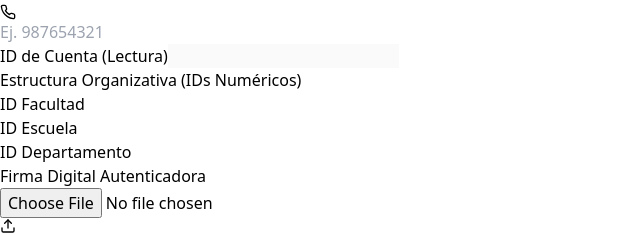
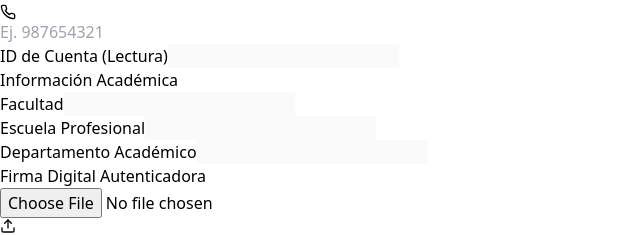
Before and after one commit to PaoMarroquin/RSU_FIPS_NEXTERA, a React (Vite) app in the folder frontend/: page /configuracion in a window 1280 px wide. Shown: the part 612-847 px from the top of the page, without its empty margins (0-640 px from the left). Built offline with nearby package versions, Linux system fonts and the light colour scheme; no server answers.

Commit message:
arreglado proyecto y configuracion docnete

```diff
--- a/frontend/src/api/academicService.js
+++ b/frontend/src/api/academicService.js
@@ -39,8 +39,22 @@ export const academicService = {
   },
 
   getPeriodos: async (page = 1, dependenciaId = null, getAll = false) => {
-    if (getAll) return fetchRecursive('/api/v1/periodos/');
-    const response = await api.get('/api/v1/periodos/', { params: { page } });
-    return response.data;
-  }
+    if (getAll) {
+      const data = await fetchRecursive('/api/v1/periodos/');
+      return {
+        ...data,
+        results: data.results.filter(periodo => periodo.activo),
+      };
+    }
+
+    const response = await api.get('/api/v1/periodos/', {
+      params: { page }
+    });
+
+    return {
+      ...response.data,
+      results: response.data.results.filter(periodo => periodo.activo),
+    };
+  },
+
 };
--- a/frontend/src/components/forms/DatosGenerales.jsx
+++ b/frontend/src/components/forms/DatosGenerales.jsx
@@ -159,19 +159,18 @@ export default function DatosGenerales({ data, updateData }) {
             }}
           />
 
-          <div className="flex flex-col gap-1">
-            <label className="text-xs font-semibold text-slate-600">
-              Semestre Académico <span className="text-red-500">*</span>
-            </label>
-            <input
-              type="text"
-              className="h-10 w-full rounded-md border border-slate-300 bg-white px-3 py-2 text-sm text-slate-700 outline-none focus:ring-2 focus:ring-[#b1122b]/10 focus:border-[#b1122b] transition-all placeholder:text-slate-400"
-              name="semestre"
-              placeholder="Ej. 2026-A"
-              value={data.semestre || ''}
-              onChange={handleChange}
-            />
-          </div>
+          <PaginatedSelect
+              label="Semestre Académico"
+              name="periodo"
+              value={data.periodo}
+              selectedName={data.periodo_nombre}
+              fetchFn={academicService.getPeriodos}
+              placeholder="Seleccione un semestre"
+              onChange={(e, nombre) => {
+                  handleChange(e);
+                  updateData("periodo_nombre", nombre);
+              }}
+          />
 
           <div className="flex flex-col gap-1">
             <label className="text-xs font-semibold text-slate-600">
--- a/frontend/src/hooks/useFormRSU.js
+++ b/frontend/src/hooks/useFormRSU.js
@@ -237,8 +237,10 @@ export const useFormRSU = () => {
   const enviarProyectoBackend = async (modo = 'BORRADOR') => {
     // 1. Validar campos estrictamente obligatorios requeridos por el backend
     const camposObligatorios = [
+      formData.periodo,
       formData.facultad, formData.escuela, formData.departamento,
-      formData.semestre, formData.titulo, formData.eje_rsu, formData.ods
+      //formData.semestre,
+      formData.titulo, formData.eje_rsu, formData.ods
     ];
 
     // Verificamos que los IDs no sean nulos/cero y que los strings/arrays tengan contenido
@@ -260,7 +262,8 @@ export const useFormRSU = () => {
         facultad: parseInt(formData.facultad, 10),
         escuela: parseInt(formData.escuela, 10),
         departamento: parseInt(formData.departamento, 10),
-        semestre_academico: formData.semestre,
+        //semestre_academico: formData.semestre,
+        semestre_academico: formData.periodo_nombre,
         titulo: formData.titulo,
         nro_docentes: Math.max(1, parseInt(formData.numDocentes, 10) || 1), // Mínimo 1
         nro_estudiantes: Math.max(0, parseInt(formData.numEstudiantes, 10) || 0), // Mínimo 0
--- a/frontend/src/pages/Configuracion.jsx
+++ b/frontend/src/pages/Configuracion.jsx
@@ -22,7 +22,9 @@ export default function MiPerfil() {
 const [extraUserData, setExtraUserData] = useState({
     correoInstitucional: "",
     rolNombre: "",
-    facultadNombre: ""
+    facultadNombre: "",
+    escuelaNombre: "",
+    departamentoNombre: ""
   });
 
   const [loading, setLoading] = useState(true);
@@ -49,9 +51,11 @@ export default function MiPerfil() {
         });
 
         setExtraUserData({
-          correoInstitucional: data.correo_institucional || "correo@unsa.edu.pe",
-          rolNombre: data.rol_nombre || "si sale esto no conecto :'v",
-          facultadNombre: data.facultad_nombre || ""
+          correoInstitucional: data.correo_institucional || "",
+          rolNombre: data.rol_nombre || "",
+          facultadNombre: data.facultad_nombre || "",
+          escuelaNombre: data.escuela_nombre || "",
+          departamentoNombre: data.departamento_nombre || ""
         });
 
       } catch (error) {
@@ -89,12 +93,10 @@ export default function MiPerfil() {
     try {
       // Usamos FormData porque hay un archivo binario (la firma)
       const dataPayload = new FormData();
+
       dataPayload.append("nombres", formData.nombres);
       dataPayload.append("apellidos", formData.apellidos);
       dataPayload.append("celular", formData.celular);
-      if (formData.facultad) dataPayload.append("facultad", parseInt(formData.facultad, 10));
-      if (formData.escuela) dataPayload.append("escuela", parseInt(formData.escuela, 10));
-      if (formData.departamento) dataPayload.append("departamento", parseInt(formData.departamento, 10));
 
       if (formData.firma_digital instanceof File) {
         dataPayload.append("firma_digital", formData.firma_digital);
@@ -218,42 +220,51 @@ export default function MiPerfil() {
                     </div>
                   </div>
 
-                  <h3 className="text-sm font-bold text-slate-700 uppercase tracking-wider border-b border-slate-100 pt-4 pb-2">Estructura Organizativa (IDs Numéricos)</h3>
+<h3 className="text-sm font-bold text-slate-700 uppercase tracking-wider border-b border-slate-100 pt-4 pb-2">
+  Información Académica
+</h3>
 
 <div className="grid grid-cols-1 md:grid-cols-3 gap-6">
   <div>
-                      <label className="text-[11px] font-bold text-slate-600 block mb-1.5 uppercase tracking-wide">ID Facultad</label>
+    <label className="text-[11px] font-bold text-slate-600 block mb-1.5 uppercase tracking-wide">
+      Facultad
+    </label>
     <input
-                        type="number"
-                        name="facultad"
-                        className="w-full text-sm rounded-md border border-slate-300 px-3 py-2 text-slate-800 outline-none focus:ring-1 focus:ring-[#b1122b] focus:border-[#b1122b] transition-all"
-                        value={formData.facultad}
-                        onChange={handleInputChange}
+      type="text"
+      readOnly
+      disabled
+      className="w-full text-sm rounded-md border border-slate-200 px-3 py-2 bg-slate-50 text-slate-500"
+      value={extraUserData.facultadNombre || ""}
     />
   </div>
 
   <div>
-                      <label className="text-[11px] font-bold text-slate-600 block mb-1.5 uppercase tracking-wide">ID Escuela</label>
+    <label className="text-[11px] font-bold text-slate-600 block mb-1.5 uppercase tracking-wide">
+      Escuela Profesional
+    </label>
     <input
-                        type="number"
-                        name="escuela"
-                        className="w-full text-sm rounded-md border border-slate-300 px-3 py-2 text-slate-800 outline-none focus:ring-1 focus:ring-[#b1122b] focus:border-[#b1122b] transition-all"
-                        value={formData.escuela}
-                        onChange={handleInputChange}
+      type="text"
+      readOnly
+      disabled
+      className="w-full text-sm rounded-md border border-slate-200 px-3 py-2 bg-slate-50 text-slate-500"
+      value={extraUserData.escuelaNombre || ""}
     />
   </div>
 
   <div>
-                      <label className="text-[11px] font-bold text-slate-600 block mb-1.5 uppercase tracking-wide">ID Departamento</label>
+    <label className="text-[11px] font-bold text-slate-600 block mb-1.5 uppercase tracking-wide">
+      Departamento Académico
+    </label>
     <input
-                        type="number"
-                        name="departamento"
-                        className="w-full text-sm rounded-md border border-slate-300 px-3 py-2 text-slate-800 outline-none focus:ring-1 focus:ring-[#b1122b] focus:border-[#b1122b] transition-all"
-                        value={formData.departamento}
-                        onChange={handleInputChange}
+      type="text"
+      readOnly
+      disabled
+      className="w-full text-sm rounded-md border border-slate-200 px-3 py-2 bg-slate-50 text-slate-500"
+      value={extraUserData.departamentoNombre || ""}
     />
   </div>
 </div>
+
 
                   <h3 className="text-sm font-bold text-slate-700 uppercase tracking-wider border-b border-slate-100 pt-4 pb-2">Firma Digital Autenticadora</h3>
 
```
Lines whose indentation alone changed are shown as unchanged.
